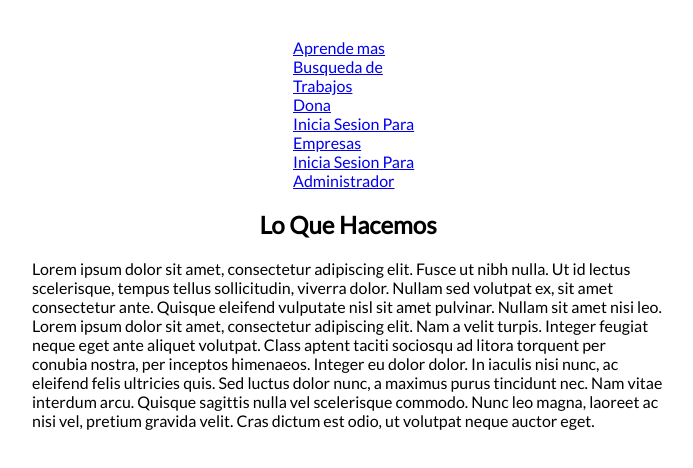
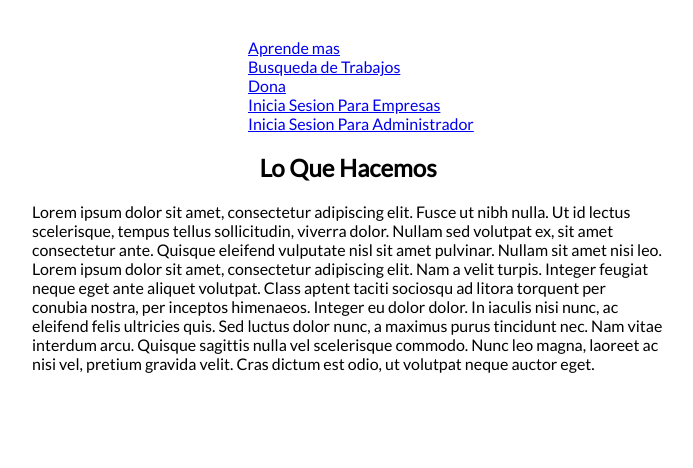
Before and after one commit to jeffklouda/guate_te_incluye_web_site, a plain HTML site: page index.html in a window 1280 px wide. Shown: the part 70-538 px from the top of the page, without its empty margins (292-985 px from the left). Drawn offline with Linux system fonts and the light colour scheme.

Commit message:
Update assets/index_style.css

```diff
--- a/assets/index_style.css
+++ b/assets/index_style.css
@@ -7,7 +7,7 @@ h1 {
 }
 
 ul {
-    width: 150px;
+    width: 15rem;
     margin: 20px auto 0 auto;
 }
 
```
